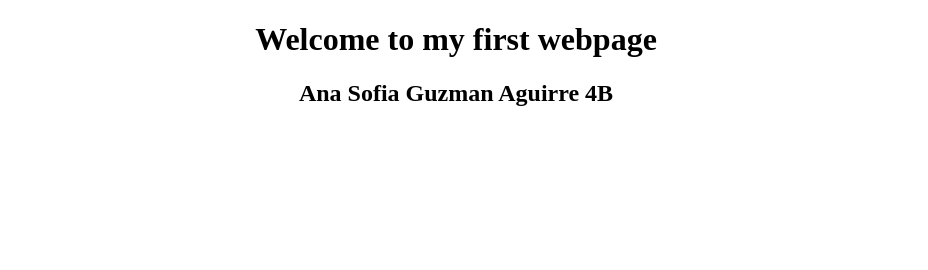
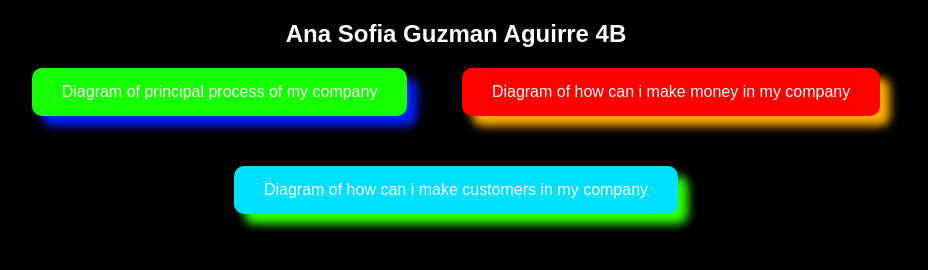
Before and after one commit to ana3142250087-cell/Partial1_Guzman_Ana, a plain HTML site: page index.html in a window 1280 px wide. Shown: the whole page, without its empty margins (184-1112 px from the left). Drawn offline with Linux system fonts and the light colour scheme.

Commit message:
Practice of 29 of september

```diff
--- a/index.html
+++ b/index.html
@@ -1,16 +1,84 @@
+
 <!DOCTYPE html>
 <html lang="es">
 <head>
     <meta charset="UTF-8">
     <title>This is my first webpage</title>
+
+    <style>
+        body {
+            font-family: Arial, sans-serif;
+            background-color: #000000;
+            text-align: center;
+        }
+
+        h2 {
+            color: #fcfcfc;
+        }
+
+        .boton {
+            background-color: #15ff00;
+            color: white;
+            padding: 15px 30px;
+            border: none;
+            border-radius: 10px;
+            font-size: 16px;
+            cursor: pointer;
+            transition: 0.3s;
+            box-shadow: 10px 10px 10px #011fff;
+        }
+
+        .boton:hover {
+            background-color: #2100b3;
+            transform: scale(1.05);
+        }
+        .botons{
+            background-color: #ff0000;
+            color: white;
+            padding: 15px 30px;
+            border: none;
+            border-radius: 10px;
+            font-size: 16px;
+            cursor: pointer;
+            transition: 0.3s;
+            box-shadow: 10px 10px 10px #ffae00;
+            margin-left: 50px;
+        }
+        .botons:hover {
+            background-color: #ffbc03;
+            transform: scale(1.05);
+        }
+        .botones{
+            background-color: #00e1ff;
+            color: white;
+            padding: 15px 30px;
+            border: none;
+            border-radius: 10px;
+            font-size: 16px;
+            cursor: pointer;
+            transition: 0.3s;
+            box-shadow: 10px 10px 10px #2fff00;
+            margin-top: 50px;
+        }
+        .botones:hover {
+            background-color: #00ff26;
+            transform: scale(1.05);
+        }
+    </style>
 </head>
+
 <body>
-    <center>
-        <h1>Welcome to my first webpage</h1>
-    </center>
-    <center>
-        <h2>Ana Sofia Guzman Aguirre 4B</h2>
-    </center>
 
+    <h2>Ana Sofia Guzman Aguirre 4B</h2>
+
+    <button class="boton" onclick="window.location.href='C:/Users/anitt/OneDrive/Desktop/practices/Empresa.html'">
+        Diagram of principal process of my company
+    </button>
+    <button class="botons" onclick="window.location.href='C:\Users\anitt\OneDrive\Desktop\practices\Money.html'">
+        Diagram of how can i make money in my company
+    </button>
+    <button class="botones" onclick="window.location.href='C:\Users\anitt\OneDrive\Desktop\practices\Customers.html'">
+        Diagram of how can i make customers in my company
+    </button>
 </body>
 </html>
```
Also changed, not shown: Customers.html (added, +1 -0 lines), Empresa.html (added, +1 -0 lines), Money.html (added, +1 -0 lines), extraordinario_alumno.html (added, +3 -0 lines), 4 other files.
